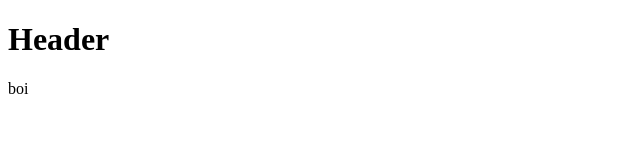
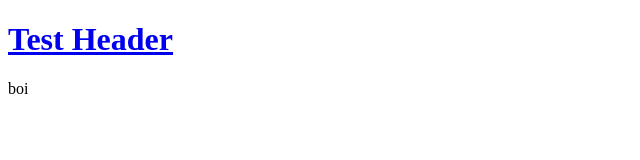
Before and after one commit to level2isbetter/level2isbetter.github.io, a plain HTML site: page index.html in a window 1280 px wide. Shown: the whole page, without its empty margins (0-640 px from the left). Drawn offline with Linux system fonts and the light colour scheme.

Commit message:
Update index.html

```diff
--- a/index.html
+++ b/index.html
@@ -3,7 +3,9 @@
 <body>
   <header>
     <div id="header">
-      <h1>Header</h1>
+      <h1>
+        <a href="index.html">Test Header</a>
+      </h1>
     </div>
   </header>
 <p>boi</p>
```
